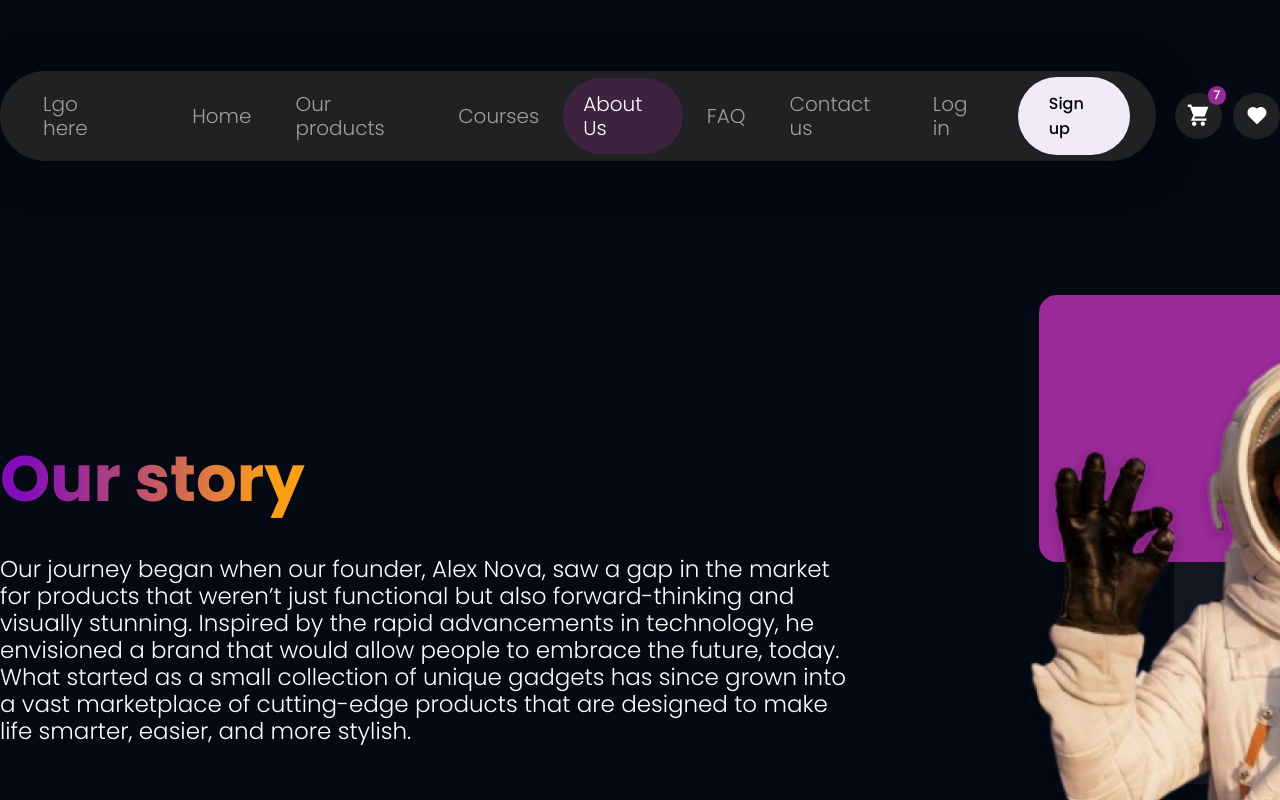
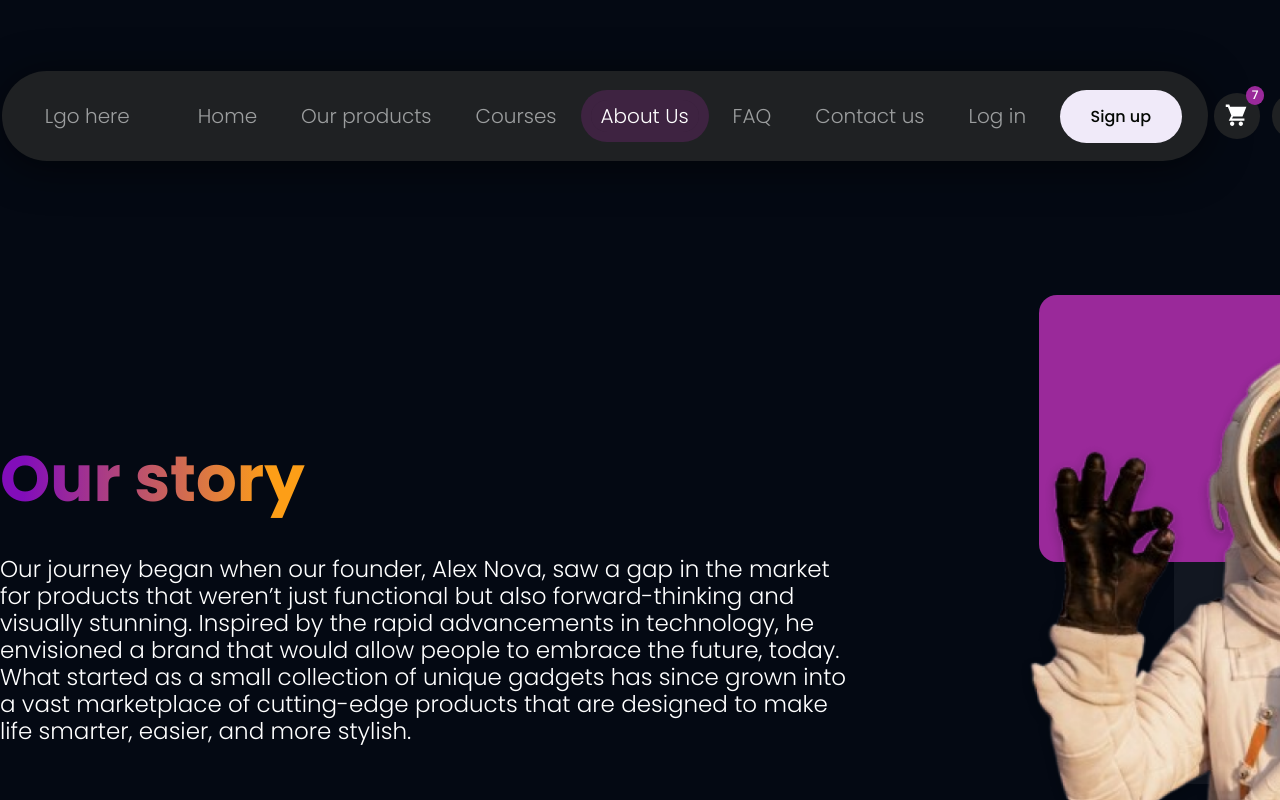
Before and after one commit to arivvera/ShopPicks, a Next.js app: page /about-us in a window 1280 px wide. Shown: the top 800 px of the page. Built offline with nearby package versions, Linux system fonts and the light colour scheme.

Commit message:
Fixed: Modified margins changing .frame-container to max width 1320. Adjusted gap to 6px for text to fit space. Added space between paragraphs in course offerings Adjusted width and font size of course offerings according to figma. Adjusted poster left position to enter screen

```diff
--- a/src/app/globals.css
+++ b/src/app/globals.css
@@ -65,7 +65,7 @@ img {
 }
 
 .frame-container {
-  max-width: 1580px;
+  max-width: 1320px;
   margin-right: auto;
   margin-left: auto;
 }
--- a/src/layout/home/courses/courses.tsx
+++ b/src/layout/home/courses/courses.tsx
@@ -17,6 +17,7 @@ export default function Courses() {
                         <p>
                             Explore the Latest in Futuristic Tech Discover our range of advanced gadgets and accessories, designed to bring the future into your hands today. Shop now and elevate your lifestyle.
                         </p>
+                        <br/>
                         <p>
                             We are dedicated to pushing the boundaries of technology and design. Our mission is to provide you with the most innovative and stylish futuristic products available.
                         </p>
--- a/src/layout/home/navbar/navbar.module.css
+++ b/src/layout/home/navbar/navbar.module.css
@@ -18,9 +18,11 @@
 }
 
 .navbar {
+    width: 1320px;
+    height: 90px;
     justify-content: center;
     align-items: center;
-    gap: 19px;
+    gap: 6px;
     margin-top: 71px;
 }
 
```
Also changed, not shown: src/layout/home/courses/courses.module.css (+4 -4 lines).
